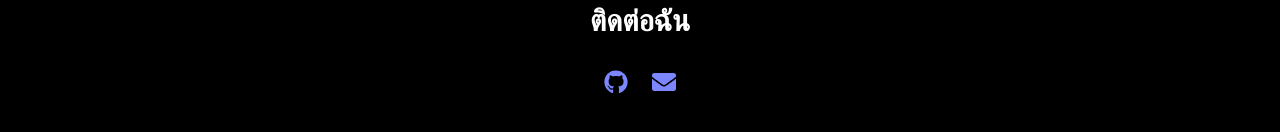
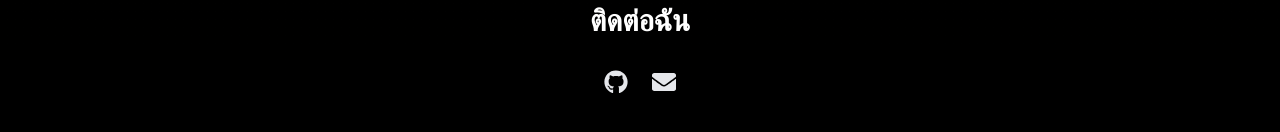
Before and after one commit to Teekon789/portflio_wakim1, a React (Vite) app: page / in a window 1280 px wide. Shown: the part 1807-1939 px from the top of the page. Built offline with nearby package versions, Linux system fonts and the light colour scheme.

Commit message:
test_5.4

```diff
--- a/src/App.jsx
+++ b/src/App.jsx
@@ -517,7 +517,7 @@ export default function Portfolio() {
             >
               <FaGithub
                 className={`w-6 h-6 ${
-                  darkMode ? "text-indigo-400" : "text-indigo-600"
+                  darkMode ? "text-gray-200" : "text-gray-800"
                 }`}
               />
             </a>
@@ -529,7 +529,7 @@ export default function Portfolio() {
             >
               <FaEnvelope
                 className={`w-6 h-6 ${
-                  darkMode ? "text-indigo-400" : "text-indigo-600"
+                  darkMode ? "text-gray-200" : "text-gray-800"
                 }`}
               />
             </a>
```
